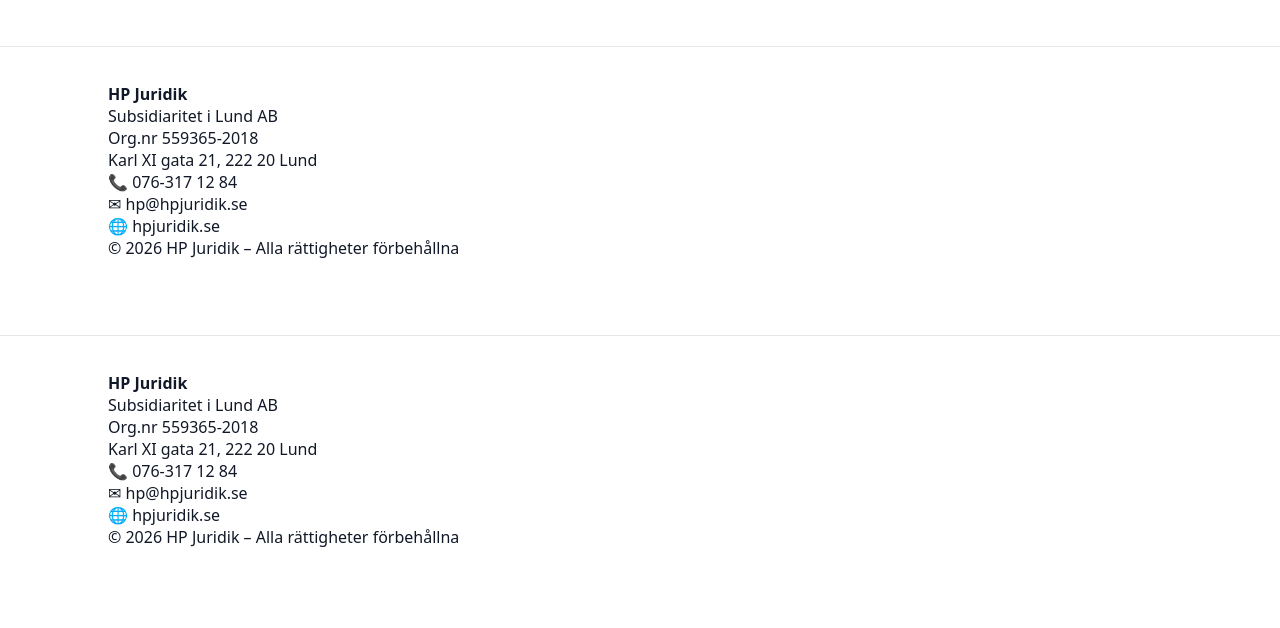
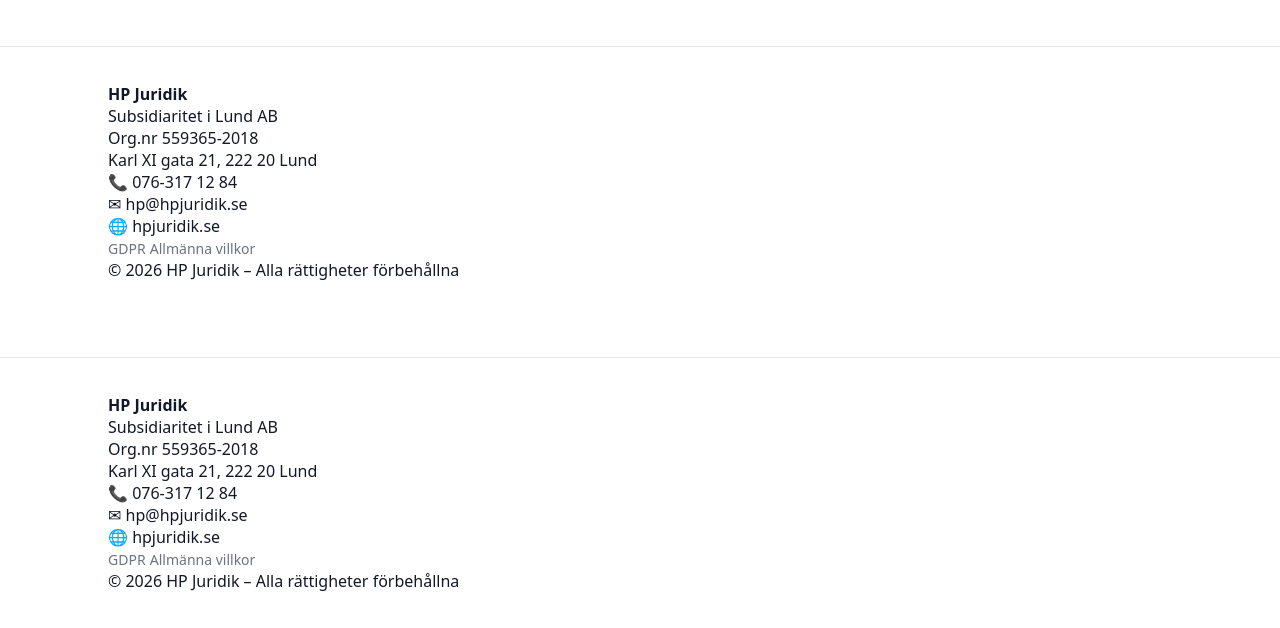
Before and after one commit to optiphyswe-cyber/hpjuridik-web, a FastAPI app: page / in a window 1280 px wide. Shown: the part 2636-3264 px from the top of the page. Before the commit the page ends 3183 px from the top, so only its background shows below. Run offline with FastAPI, Linux system fonts and the light colour scheme.

Commit message:
Update footer.html

```diff
--- a/app/templates/partials/footer.html
+++ b/app/templates/partials/footer.html
@@ -14,6 +14,8 @@
                 ✉ hp@hpjuridik.se<br>
                 🌐 hpjuridik.se
             </div>
+            <a href="/gdpr">GDPR</a>
+<a href="/allmanna-villkor">Allmänna villkor</a>
 
         </div>
 
```
